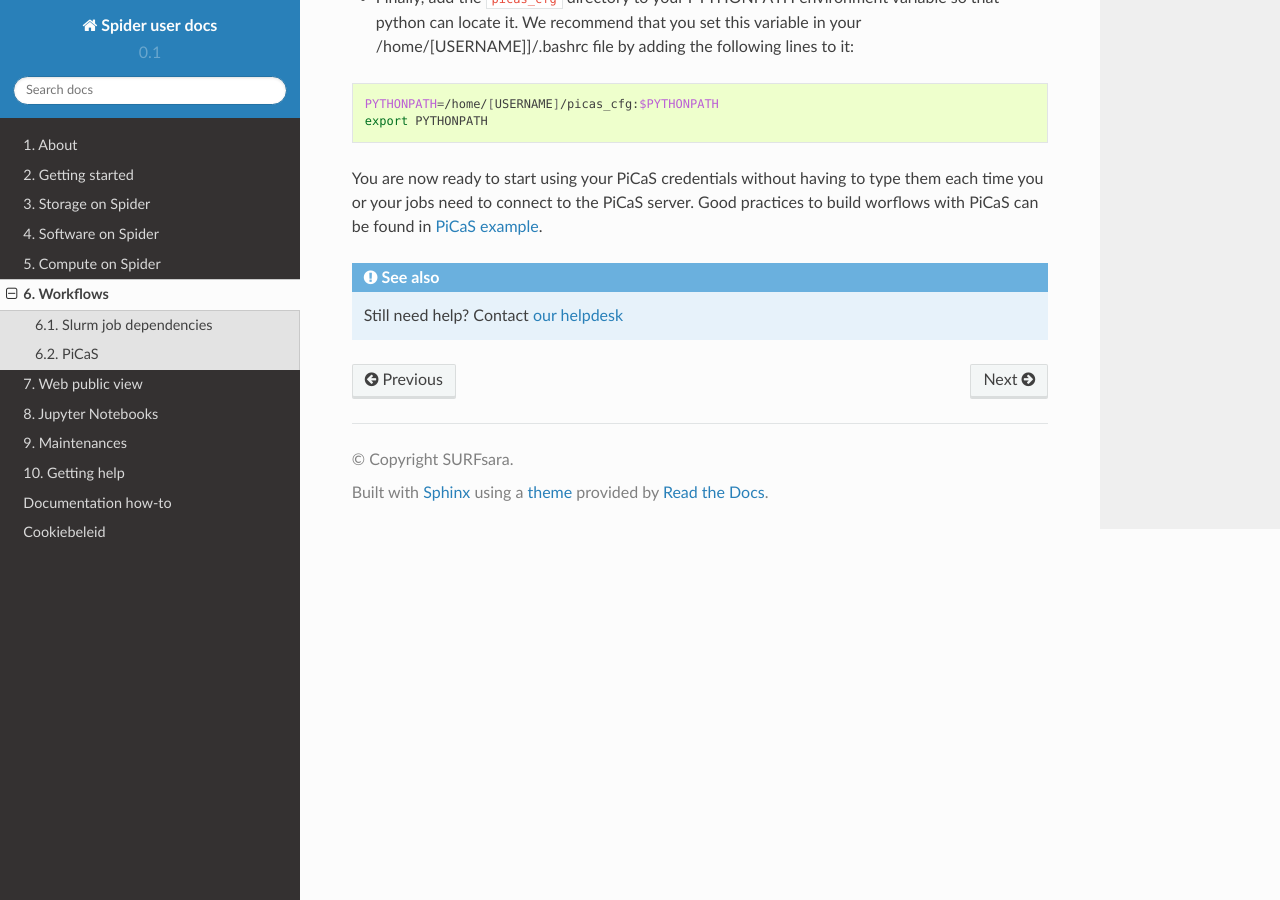
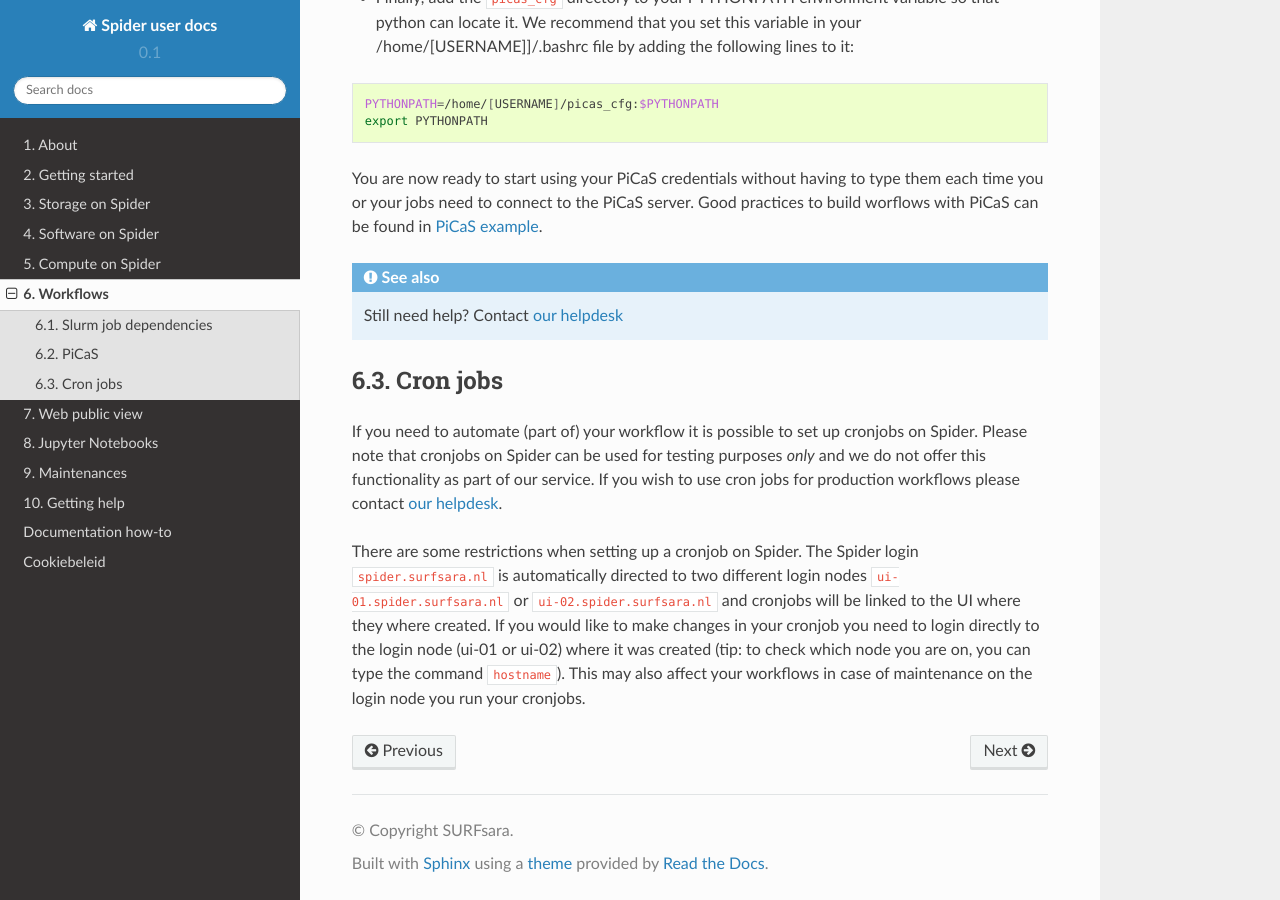
Before and after one commit to sara-nl/spiderdocs, a Sphinx documentation site: the page built from source/Pages/workflows.rst, in a window 1280 px wide and 900 px high, scrolled down 2481 px. Built offline with Sphinx 7.4.7 and the Read the Docs theme 2.0.0, drawn with Linux system fonts in a browser that asks for light colours.

Commit message:
cron jobs restrictions

```diff
--- a/source/Pages/workflows.rst
+++ b/source/Pages/workflows.rst
@@ -127,8 +127,23 @@ we advice you to authenticate to PiCaS with the steps below.
 You are now ready to start using your PiCaS credentials without having to type them each time you or your jobs need to connect to the PiCaS server.
 Good practices to build worflows with PiCaS can be found in `PiCaS example`_.
 
+.. seealso:: Still need help? Contact :ref:`our helpdesk <helpdesk>`
 
-.. seealso:: Still need help? Contact :ref:`our helpdesk <helpdesk>`
+=========
+Cron jobs
+=========
+
+If you need to automate (part of) your workflow it is possible to set up cronjobs on Spider.
+Please note that cronjobs on Spider can be used for testing purposes *only* and we do not offer
+this functionality as part of our service. If you wish to use cron jobs for production workflows
+please contact :ref:`our helpdesk <helpdesk>`.
+
+There are some restrictions when setting up a cronjob on Spider. The Spider login ``spider.surfsara.nl``
+is automatically directed to two different login nodes ``ui-01.spider.surfsara.nl`` or
+``ui-02.spider.surfsara.nl`` and cronjobs will be linked to the UI where they where created.
+If you would like to make changes in your cronjob you need to login directly to the login node (ui-01 or ui-02)
+where it was created (tip: to check which node you are on, you can type the command ``hostname``). This
+may also affect your workflows in case of maintenance on the login node you run your cronjobs.
 
 
 .. Links:
```
